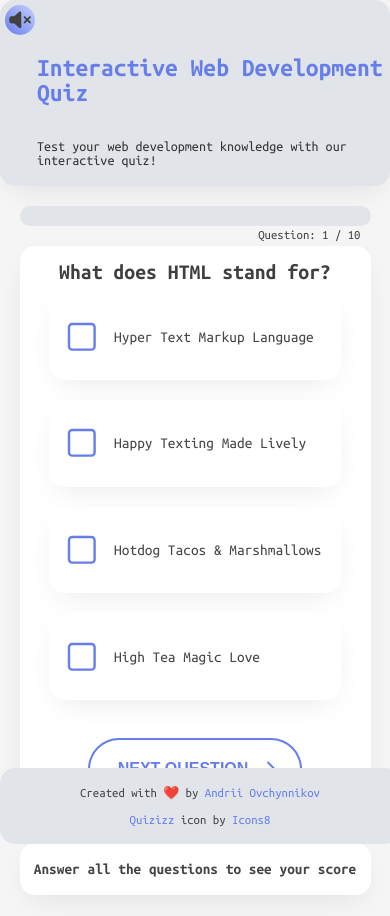
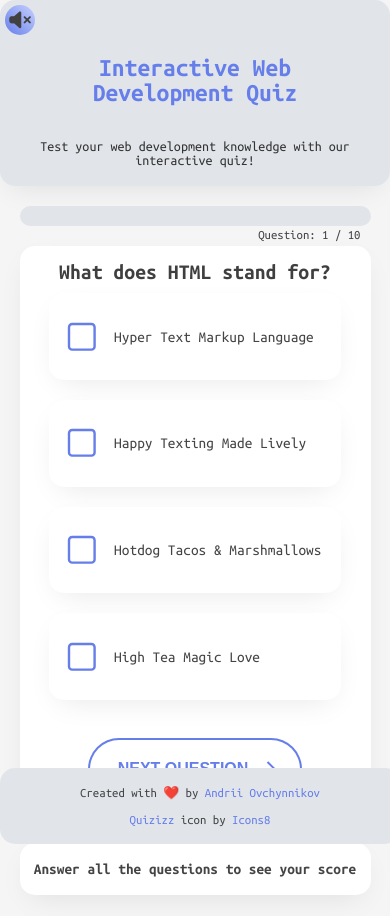
Before and after one commit to Polibeerex/Interactive-Quiz, a plain HTML site: page index.html in a window 390 px wide. Drawn offline with Linux system fonts and the light colour scheme.

Commit message:
mobile header adjustments

```diff
--- a/style.css
+++ b/style.css
@@ -312,9 +312,10 @@ footer {
 
   h1,
   #description {
-    align-self: flex-start; /* Align to the left */
+
     margin-left: 2rem;
-    text-align: left;
+    margin-right: 2rem;
+    text-align: center
   }
 
   #quiz-container h2 {
```
